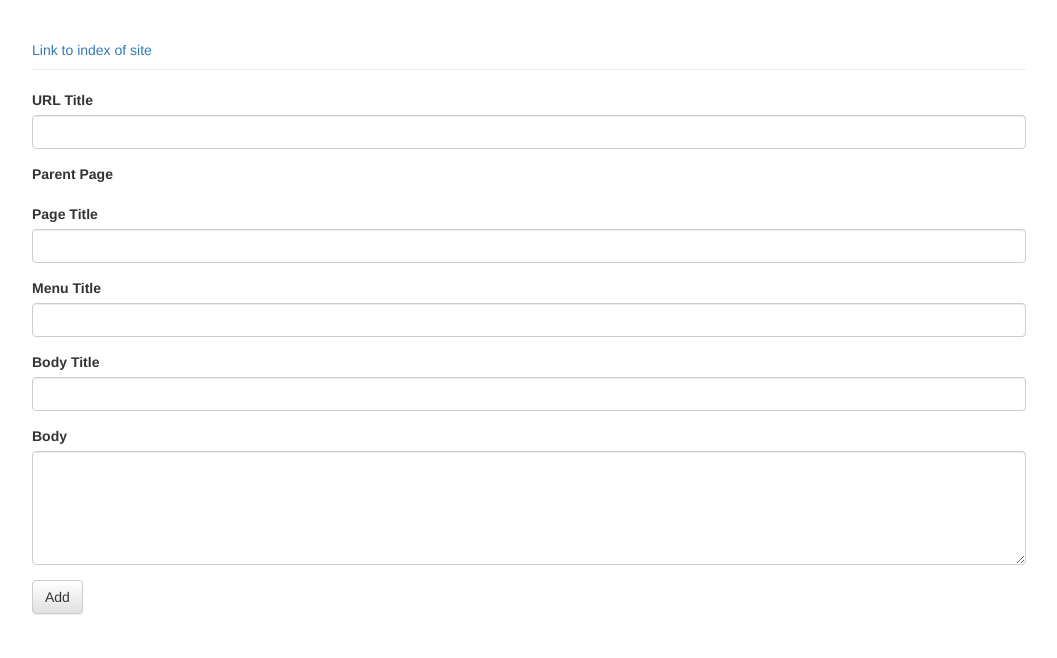
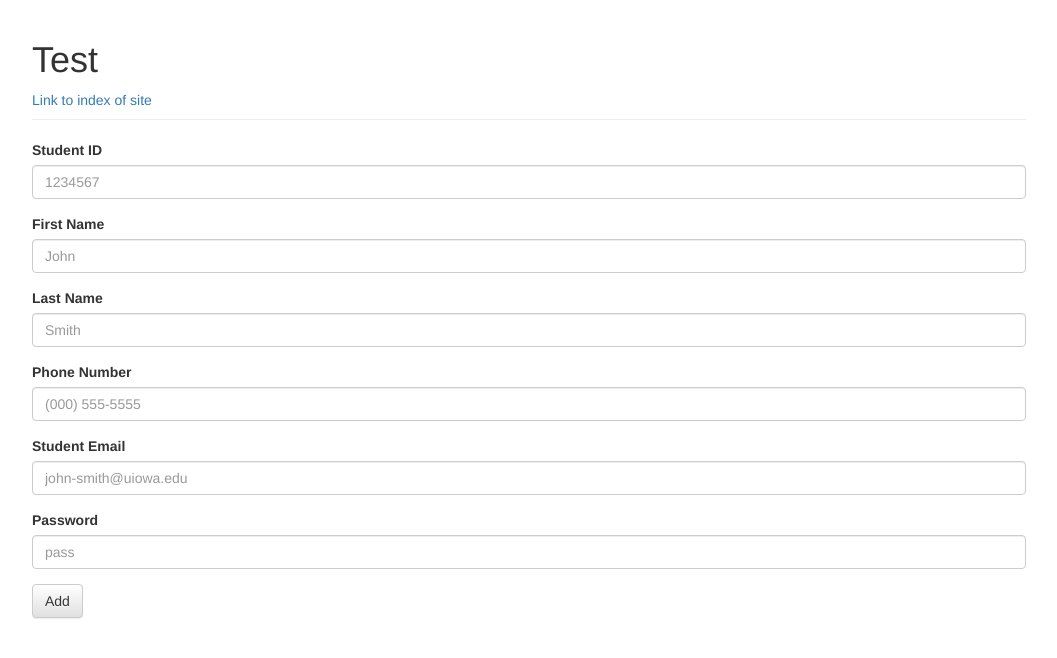
Before and after one commit to ryan-p-larson/infor-project, a PHP site: page /create-user.php in a window 1280 px wide. Shown: the top 658 px of the page, without its empty margins (111-1168 px from the left). Run offline with PHP 8.4, Linux system fonts and the light colour scheme; data that the repository does not hold is empty; a stand-in replaces the project's code that opens the database connection; some libraries are stand-ins or nearby versions.

Commit message:
Creating new users works serverside, the input.php serves as a catch all for inputting information

```diff
--- a/php/create-user.php
+++ b/php/create-user.php
@@ -1,14 +1,12 @@
 <?php
     include_once("dbutils.php");
     include_once("config.php");
-
-	$pageTitle = "Create User";
 ?>
 
 <html>
 
 <head>
-    <title><?php $pageTitle; ?></title>
+    <title>Test</title>
 
     <meta name="viewport" content="width=device-width, initial-scale=1.0">
 
@@ -23,14 +21,13 @@
 </head>
 
 <body>
-
 <div class="container" style="width: 1024px">
 
 <div class="row">
     <div class="col-xs-12">
         <div class="page-header">
             <!-- Header -->
-            <h1><?php $pageTitle; ?></h1>
+            <h1>Test</h1>
             <a href="#">Link to index of site</a>
         </div>
     </div>
@@ -38,85 +35,48 @@
 
 <div class="row">
 	<div class="col-xs-12">
-<form action="insertpage.php" method="post" enctype="multipart/form-data">
+		<form action="input.php" method="post" enctype="multipart/form-data">
 			<div class="form-group">
-        <label for="urlTitle">URL Title</label>
-        <input type="text" class="form-control" name="urlTitle"/>
+				<label for="stuID">Student ID</label>
+				<input type="text" class="form-control" name="stuID" placeholder="1234567" />
 			</div>
 
 			<div class="form-group">
-        <label for="parent">Parent Page</label>
-        <?php echo $selectStatement ?>
+				<label for="stuFirstName">First Name</label>
+				<input type="text" class="form-control" name="stuFirstName" placeholder="John" />
 			</div>
 
 			<div class="form-group">
-        <label for="pageTitle">Page Title</label>
-        <input type="text" class="form-control" name="pageTitle"/>
+				<label for="stuLastName">Last Name</label>
+				<input type="text" class="form-control" name="stuLastName" placeholder="Smith" />
 			</div>
 
 			<div class="form-group">
-        <label for="menuTitle">Menu Title</label>
-        <input type="text" class="form-control" name="menuTitle"/>
+				<label for="stuPhone">Phone Number</label>
+				<input type="text" class="form-control" name="stuPhone" placeholder="(000) 555-5555" />
 			</div>
 
 			<div class="form-group">
-        <label for="bodyTitle">Body Title</label>
-        <input type="text" class="form-control" name="bodyTitle"/>
+				<label for="stuEmail">Student Email</label>
+				<input type="text" class="form-control" name="stuEmail" placeholder="john-smith@uiowa.edu" />
 			</div>
 
 			<div class="form-group">
-        <label for="body">Body</label>
-        <textarea class="form-control" name="body" rows="5"></textarea>
+				<label for="stuHashPass">Password</label>
+				<input type="text" class="form-control" name="stuHashPass" placeholder="pass" />
 			</div>
+
+			<!-- One hidden field for the POST header -->
+			<input type="hidden" name="inputType" value="user" />
 
 			<button type="submit" class="btn btn-default">Add</button>
 		</form>
+
 	</div> <!-- close column -->
 </div> <!-- close row -->
 
 
 
 </div> <!-- Closing container div -->
-
-<!-- Code for editing form -->
-<div id="dialog-form" title="Edit page" style="display: none">
-<form>
-    <fieldset>
-    <div class="form-group">
-        <label for="editurlTitle">URL Title</label>
-        <input type="text" class="form-control" name="editurlTitle" id="editurlTitle"/>
-    </div>
-
-    <div class="form-group">
-        <label for="editparent">Parent Page</label>
-        <?php echo $editselectStatement ?>
-    </div>
-
-    <div class="form-group">
-        <label for="editpageTitle">Page Title</label>
-        <input type="text" class="form-control" name="editpageTitle" id="editpageTitle"/>
-    </div>
-
-    <div class="form-group">
-        <label for="editmenuTitle">Menu Title</label>
-        <input type="text" class="form-control" name="editmenuTitle" id="editmenuTitle"/>
-    </div>
-
-    <div class="form-group">
-        <label for="editbodyTitle">Body Title</label>
-        <input type="text" class="form-control" name="editbodyTitle" id="editbodyTitle"/>
-    </div>
-
-    <div class="form-group">
-        <label for="editbody">Body</label>
-        <textarea class="form-control" name="editbody" id="editbody" rows="5"></textarea>
-    </div>
-
-    <input type="hidden" name="editid" id="editid"/>
-    </fieldset>
-</form>
-
-
-
 </body>
 </html>
```
Also changed, not shown: php/input.php (added, +117 -0 lines). Lines whose indentation alone changed are shown as unchanged.
